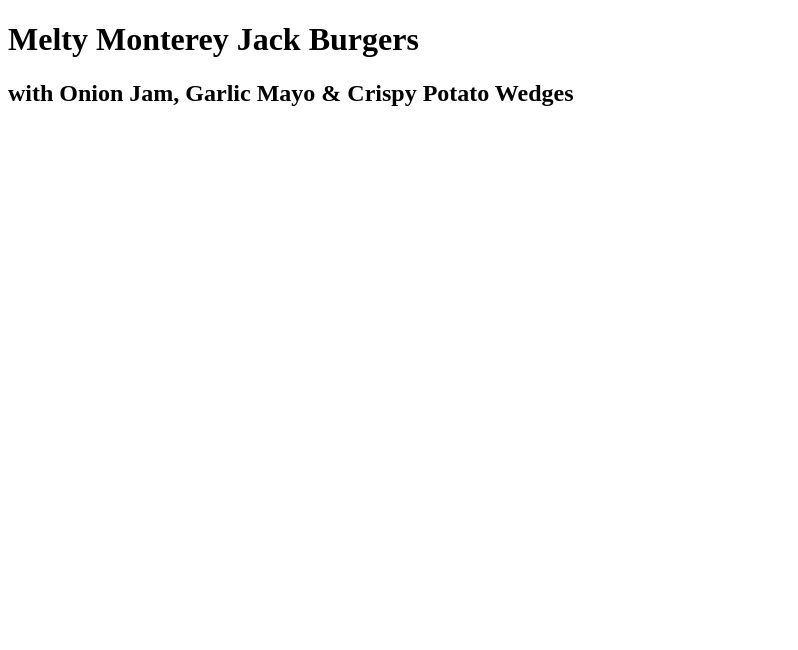
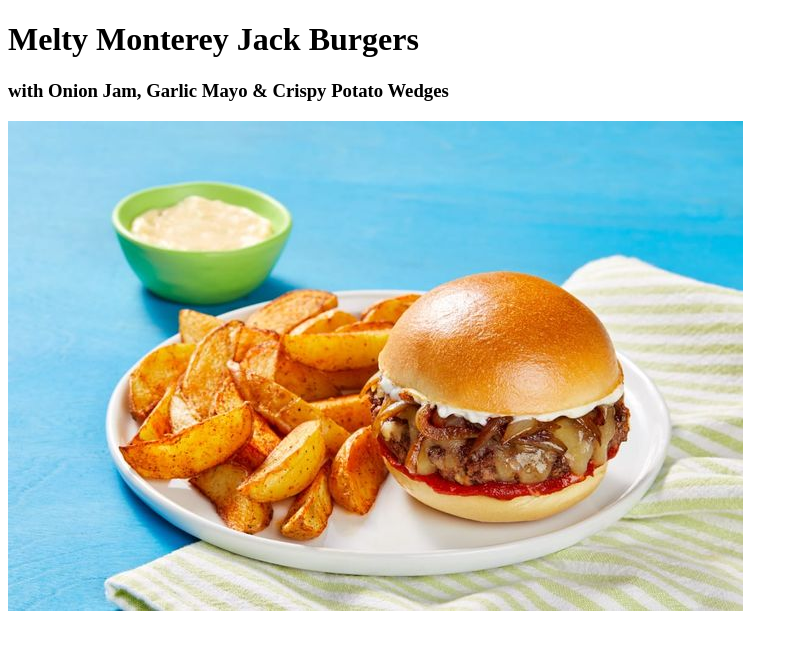
Before and after one commit to evo-bambino/odin-recipes, a plain HTML site: page pages/recipes/montereyjackburgers.html in a window 1280 px wide. Shown: the whole page, without its empty margins (0-798 px from the left). Drawn offline with Linux system fonts and the light colour scheme.

Commit message:
Add photo to montereyjackburger.html

```diff
--- a/pages/recipes/montereyjackburgers.html
+++ b/pages/recipes/montereyjackburgers.html
@@ -7,6 +7,7 @@
 </head>
 <body>
     <h1>Melty Monterey Jack Burgers</h1>
-    <h2>with Onion Jam, Garlic Mayo & Crispy Potato Wedges</h2>
+    <h3>with Onion Jam, Garlic Mayo & Crispy Potato Wedges</h3>
+    <img src="./monterey-jack-burger.jpg" ale="A burger with potato wedges and sauce.">
 </body>
 </html>
```
Also changed, not shown: pages/recipes/monterey-jack-burger.jpg (added).
